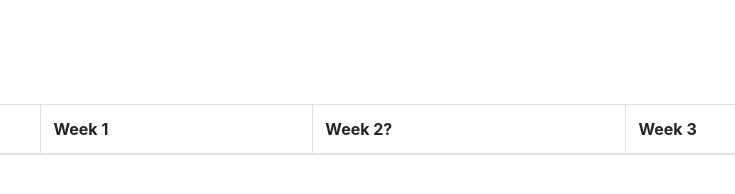
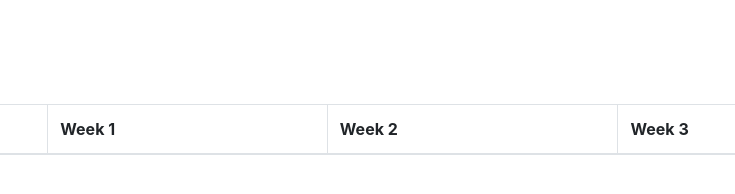
Before and after one commit to alexzuch/CUNTs, a plain HTML site: page index.html in a window 1280 px wide. Shown: the full height of the page, 285-1020 px from the left. Drawn offline with nearby package versions, Linux system fonts and the light colour scheme; no server answers.

Commit message:
Update index.html

```diff
--- a/index.html
+++ b/index.html
@@ -16,7 +16,7 @@
                 <tr>
                     <th>Name</th>
                     <th>Week 1</th>
-                    <th>Week 2?</th>
+                    <th>Week 2</th>
                     <th>Week 3</th>
                 </tr>
             </thead>
@@ -26,6 +26,8 @@
         </table>
     </div>
     <script src="script.js"></script>
+
+
 </body>
 
 </html>
```
